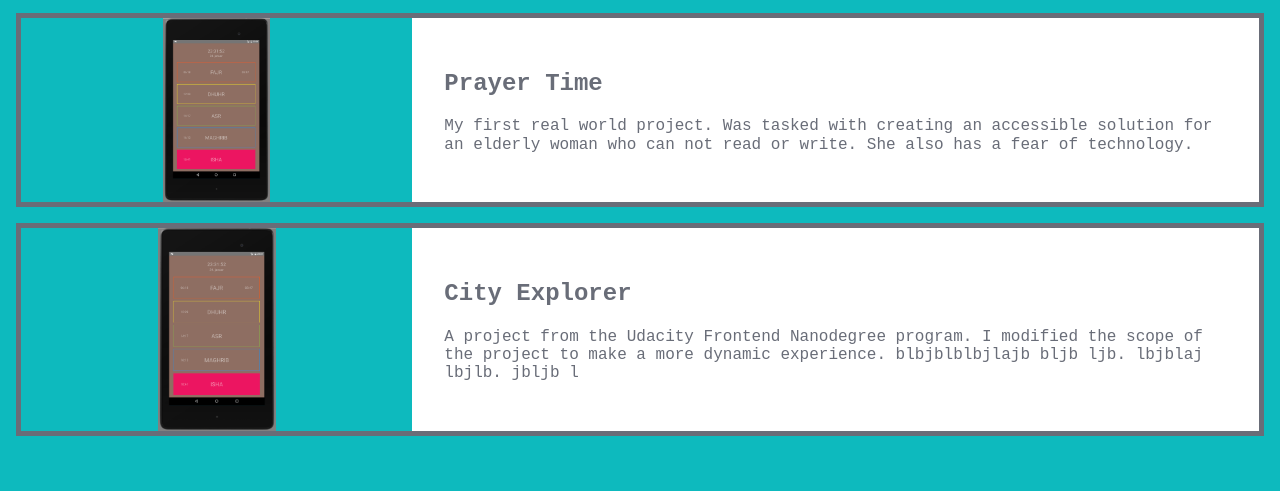
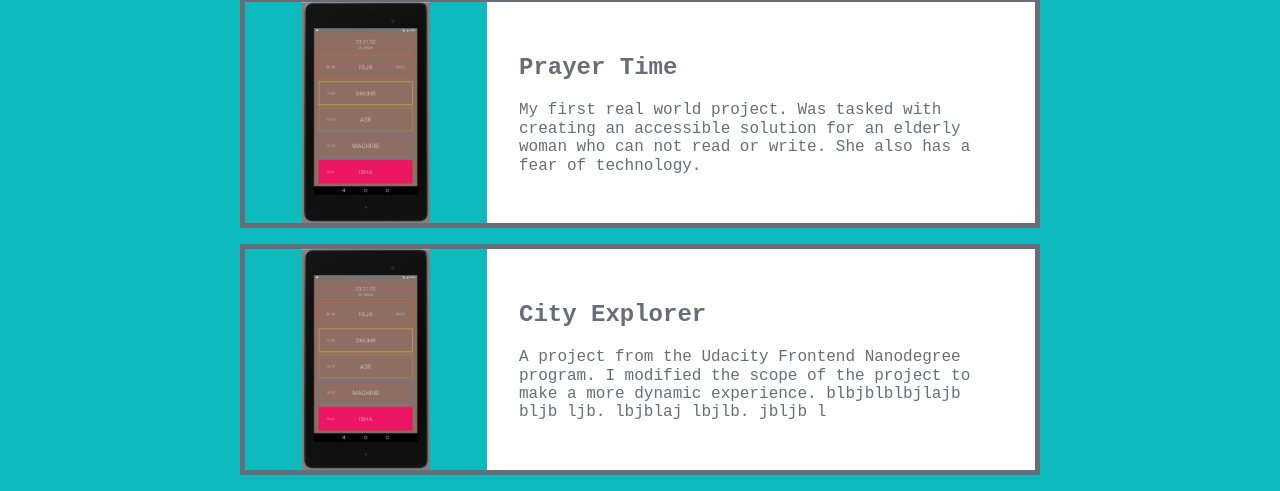
Before and after one commit to abooayoob/abooayoob.github.io, a website: page index.html in a window 1280 px wide. Shown: the part 600-1091 px from the top of the page. Before the commit the page ends 1052 px from the top, so only its background shows below. Drawn offline with Linux system fonts and the light colour scheme; a web font is replaced by a local one.

Commit message:
remove ugly sitewide margin, max-width for content

```diff
--- a/source/sass/master.sass
+++ b/source/sass/master.sass
@@ -22,8 +22,6 @@ body
   font-family: 'PT Mono', monospace
   background-color: $bright-blue
 
-.container
-  margin: 1rem
 // @import header
 .image-circular
   max-width: 300px
@@ -96,6 +94,10 @@ body
 
 // @import projects
 
+.projects
+  max-width: 800px
+  margin: 0 auto
+
 .projects__header
   text-align: center
 
```
Also changed, not shown: css/master.css.
